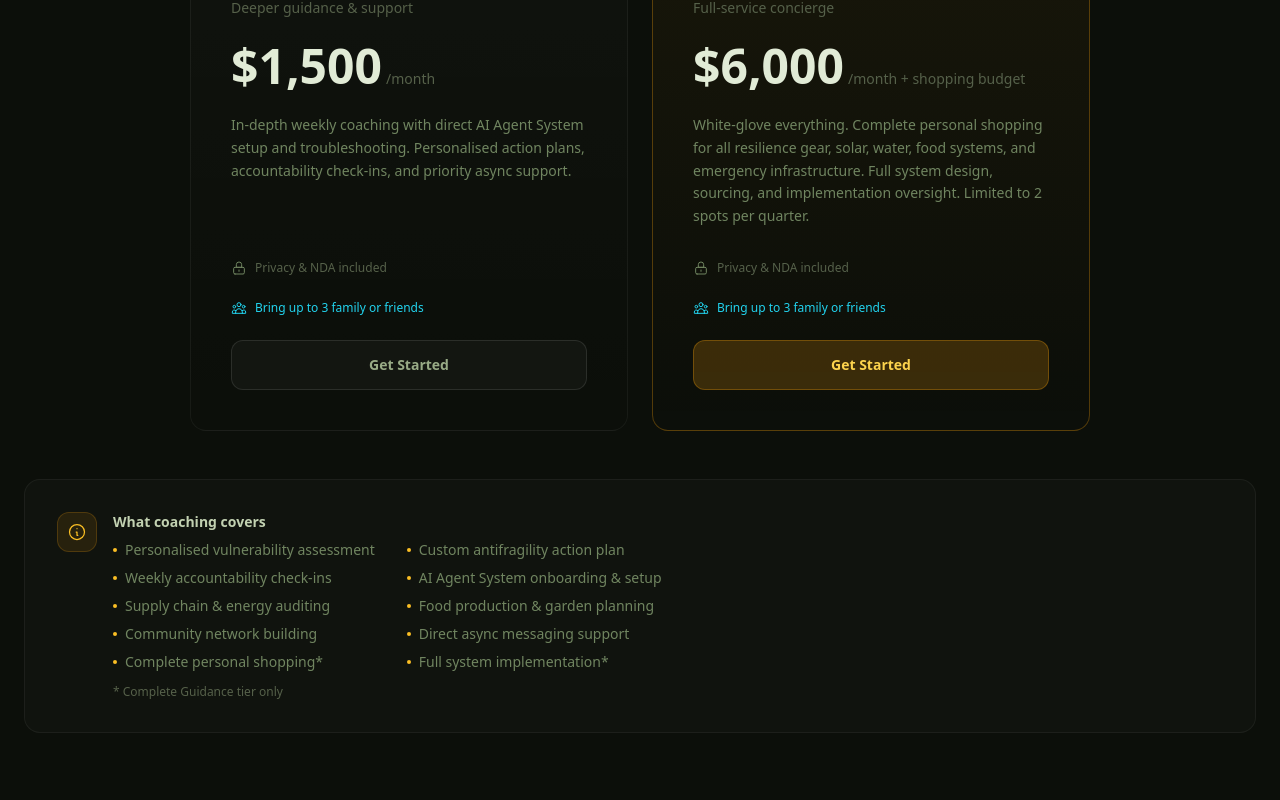
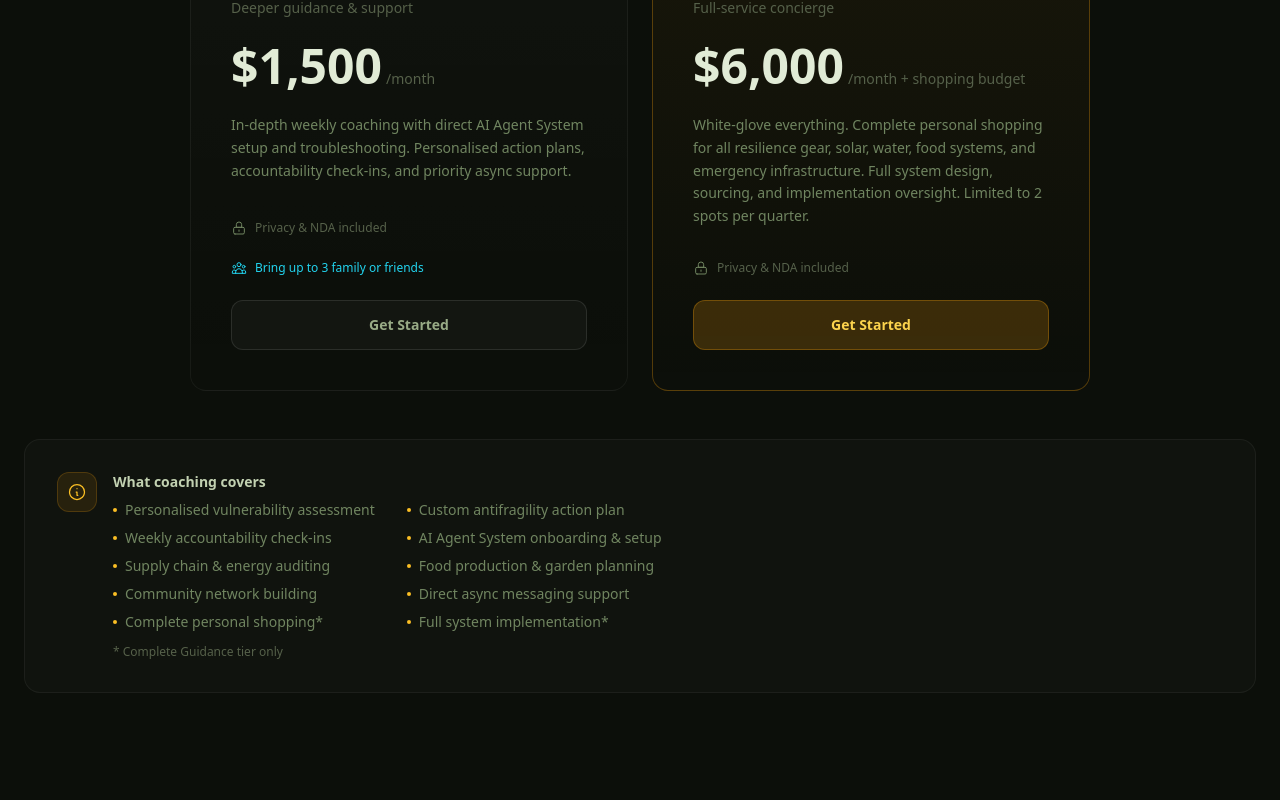
Before and after one commit to boktoday/okready-landing, a React (Vite) app: page / in a window 1280 px wide. Shown: the part 7126-7926 px from the top of the page. Built offline with nearby package versions, Linux system fonts and the light colour scheme.

Commit message:
Restrict 'Bring up to 3 family or friends' to Deep Guidance only (not Complete Guidance)

```diff
--- a/src/components/Coaching.tsx
+++ b/src/components/Coaching.tsx
@@ -74,12 +74,14 @@ export default function Coaching({ onJoinClick }: CoachingProps) {
                 Privacy &amp; NDA included
               </div>
 
+              {!tier.popular && (
                 <div className="mb-6 text-xs text-cyan-400 font-medium flex items-center gap-2">
                   <svg className="w-4 h-4" fill="none" viewBox="0 0 24 24" stroke="currentColor">
                     <path strokeLinecap="round" strokeLinejoin="round" strokeWidth={1.5} d="M17 20h5v-2a3 3 0 00-5.356-1.857M17 20H7m10 0v-2c0-.656-.126-1.283-.356-1.857M7 20H2v-2a3 3 0 015.356-1.857M7 20v-2c0-.656.126-1.283.356-1.857m0 0a5.002 5.002 0 019.288 0M15 7a3 3 0 11-6 0 3 3 0 016 0zm6 3a2 2 0 11-4 0 2 2 0 014 0zM7 10a2 2 0 11-4 0 2 2 0 014 0z" />
                   </svg>
                   Bring up to 3 family or friends
                 </div>
+              )}
 
               <button
                 onClick={onJoinClick}
```
Lines whose indentation alone changed are shown as unchanged.
